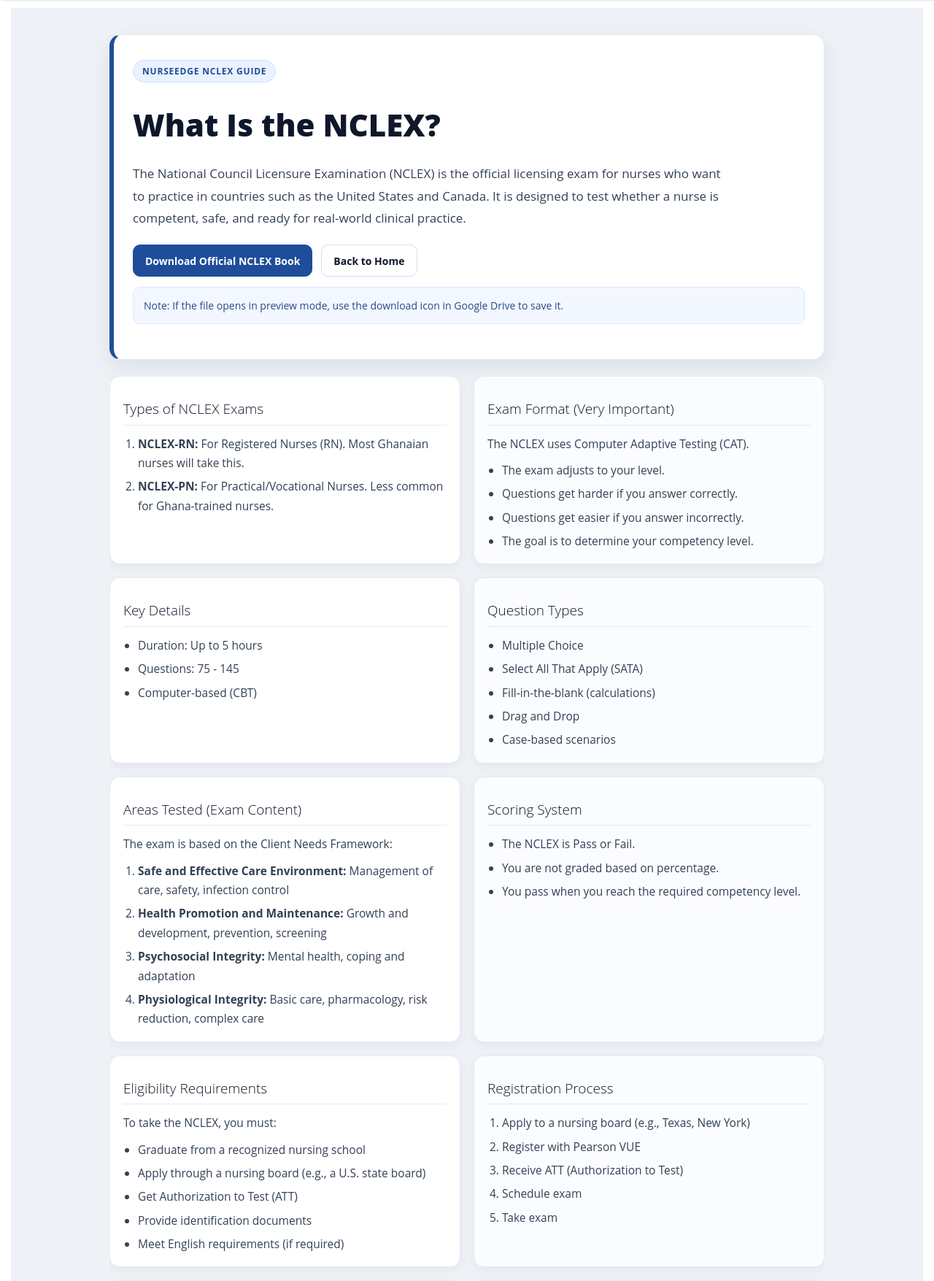
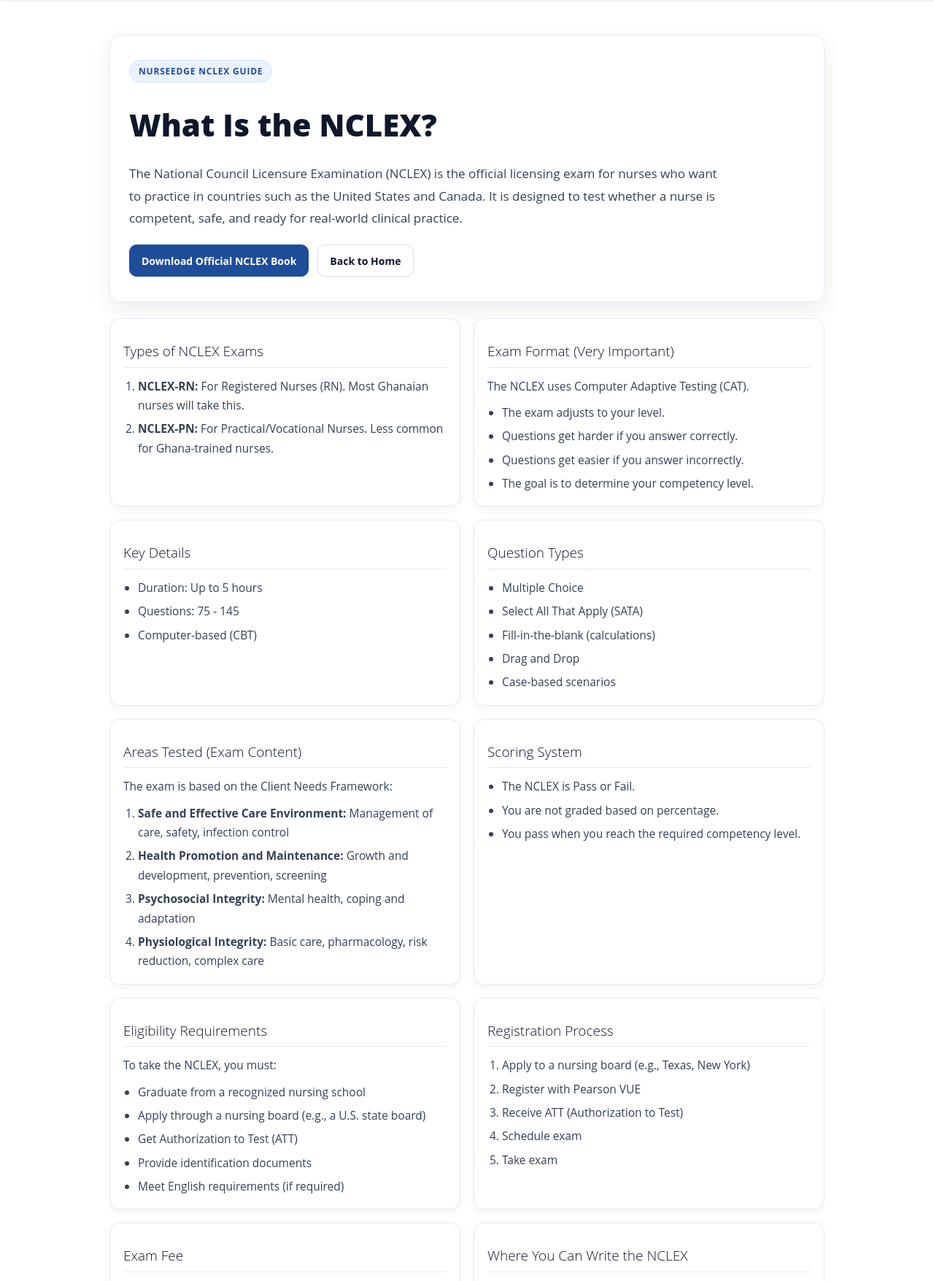
Before and after one commit to Amponsah-clinton/minenurseedge, a Django app: page /nclex/ in a window 1280 px wide. Shown: the part 71-1826 px from the top of the page at 73% size. Run offline with Django 4.2, Linux system fonts and the light colour scheme.

Commit message:
Resolve merge conflict in db.sqlite3

```diff
--- a/templates/nclex.html
+++ b/templates/nclex.html
@@ -3,7 +3,7 @@
 {% block head_extra %}
 <style>
     .nclex-wrap {
-        background: #eef2f7;
+        background: #ffffff;
         min-height: calc(100vh - 140px);
         padding: 36px 16px 42px;
     }
@@ -16,7 +16,6 @@
         background: #ffffff;
         border: 1px solid #e5e9f2;
         border-radius: 16px;
-        border-left: 6px solid #1f4d9a;
         padding: 34px 26px;
         box-shadow: 0 10px 30px rgba(15, 23, 42, 0.08);
         margin-bottom: 22px;
@@ -97,9 +96,6 @@
         box-shadow: 0 4px 14px rgba(15, 23, 42, 0.05);
         transition: border-color 0.2s ease, box-shadow 0.2s ease, transform 0.2s ease;
     }
-    .nclex-card:nth-child(even) {
-        background: #fbfcff;
-    }
     .nclex-card:hover {
         transform: translateY(-2px);
         border-color: #cfd9ea;
@@ -176,9 +172,7 @@
                 </a>
                 <a href="/" class="nclex-btn nclex-btn-secondary">Back to Home</a>
             </div>
-            <p class="nclex-note">
-                Note: If the file opens in preview mode, use the download icon in Google Drive to save it.
-            </p>
+
         </section>
 
         <section class="nclex-grid" aria-label="NCLEX Information Sections">
```
